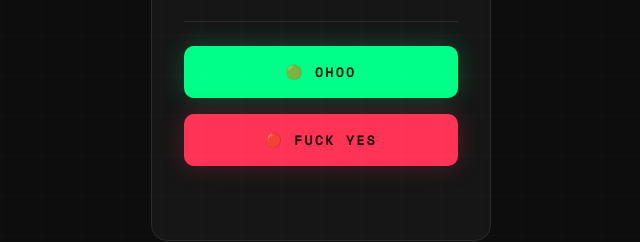
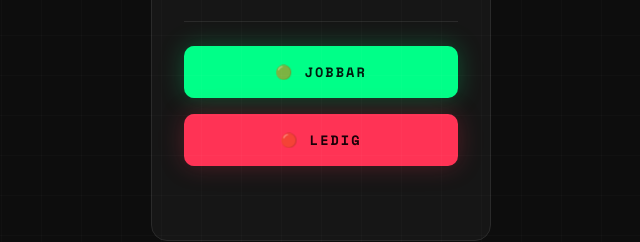
Before and after one commit to noroffben/status, a website: page public/control.html in a window 1280 px wide. Shown: the part 365-607 px from the top of the page, without its empty margins (319-959 px from the left). Drawn offline with nearby package versions, Linux system fonts and the light colour scheme.

Commit message:
Update button labels in control.html

```diff
--- a/public/control.html
+++ b/public/control.html
@@ -118,8 +118,8 @@
     <span class="current-status" id="currentStatus">—</span>
     <div class="divider"></div>
     <div class="btn-group">
-      <button class="green-btn" id="btnOnline" onclick="setStatus('online')">🟢 Ohoo</button>
-      <button class="red-btn" id="btnOffline" onclick="setStatus('offline')">🔴 fuck yes</button>
+      <button class="green-btn" id="btnOnline" onclick="setStatus('online')">🟢 jobbar</button>
+      <button class="red-btn" id="btnOffline" onclick="setStatus('offline')">🔴 ledig</button>
     </div>
     <div class="feedback" id="feedback"></div>
   </div>
```
